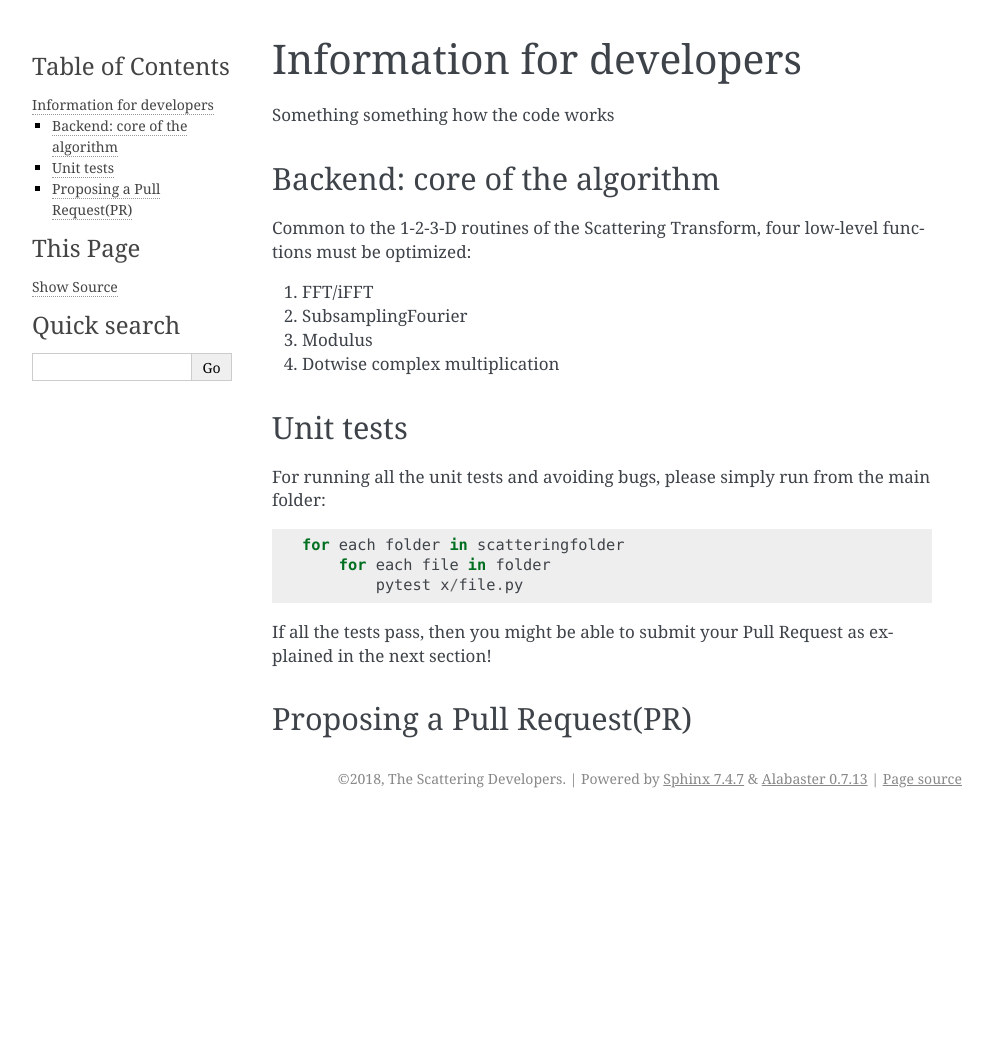
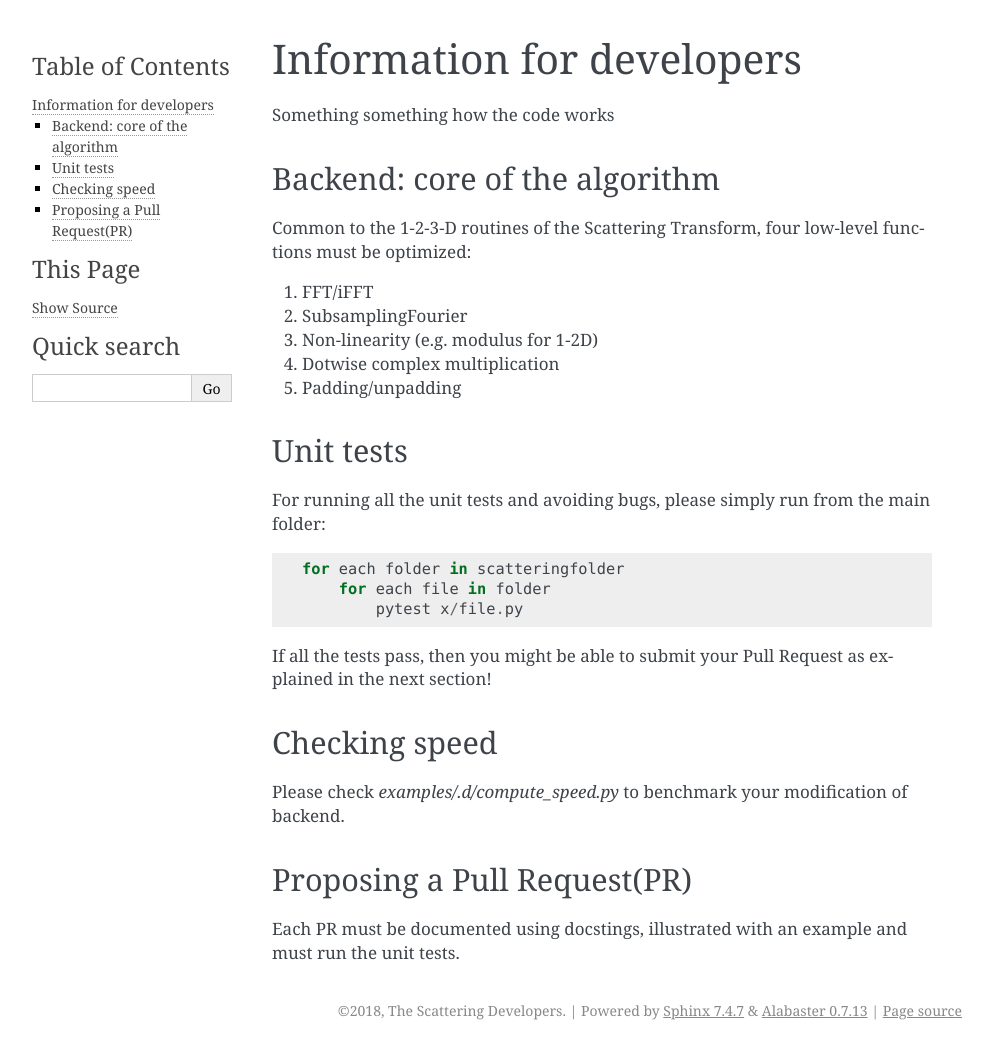
Before and after one commit to kymatio/kymatio, a Sphinx documentation site: the page built from doc/source/developerguide.rst, in a window 1280 px wide. Shown: the whole page, without its empty margins (148-1141 px from the left). Built offline with Sphinx 7.4.7, drawn with Linux system fonts in a browser that asks for light colours; formulas are drawn with MathJax 3; before the commit the page ends 900 px from its top, so only the background shows below that.

Commit message:
voilà voilà

```diff
--- a/doc/source/developerguide.rst
+++ b/doc/source/developerguide.rst
@@ -11,8 +11,9 @@ must be optimized:
 
 1. FFT/iFFT
 2. SubsamplingFourier
-3. Modulus
+3. Non-linearity (e.g. modulus for 1-2D)
 4. Dotwise complex multiplication
+5. Padding/unpadding
 
 Unit tests
 ==========
@@ -27,5 +28,13 @@ main folder::
 If all the tests pass, then you might be able to submit your Pull Request as explained
 in the next section!
 
+Checking speed
+==============
+
+Please check `examples/.d/compute_speed.py` to benchmark your modification of backend.
+
 Proposing a Pull Request(PR)
 ============================
+
+Each PR must be documented using docstings, illustrated with an example and must run the
+unit tests.
```
